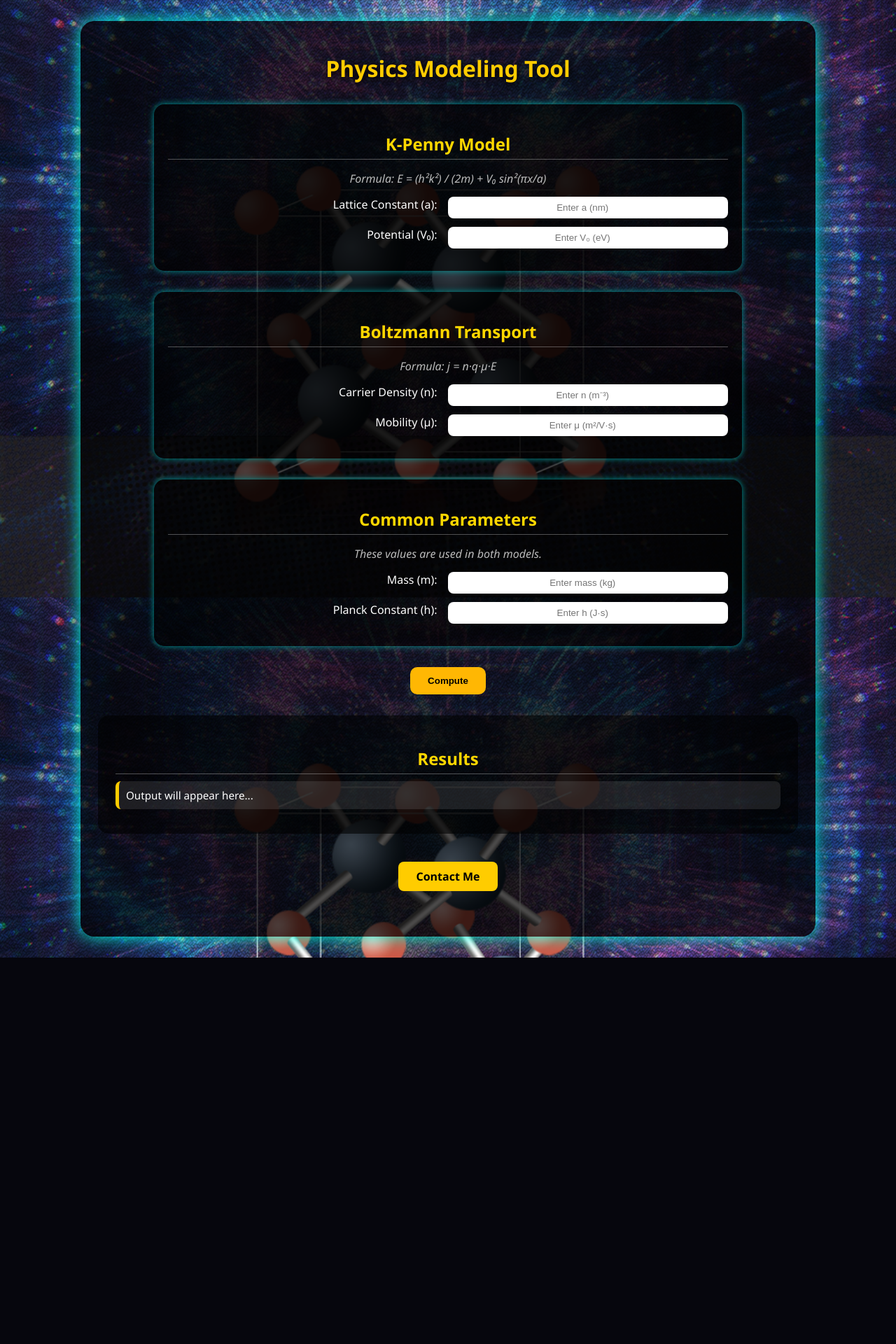
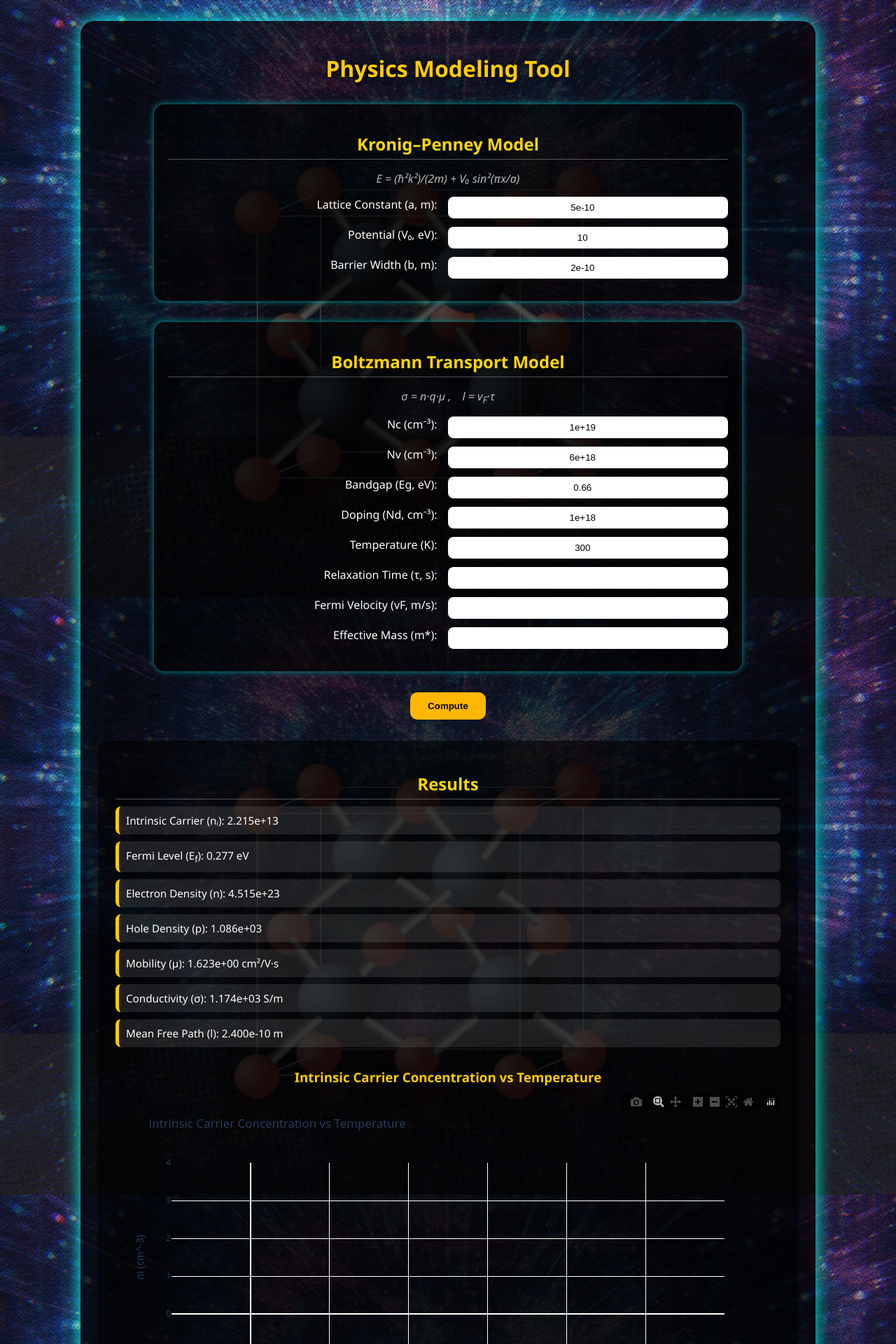
Before and after one commit to Sankalpa-Hota/semiconductor-physics-tool, a Flask app: page / in a window 1280 px wide. Shown: the top 1920 px of the page at 70% size. Before the commit the page ends 1368 px from the top, so only its background shows below. Run offline with Flask 3, Linux system fonts and the light colour scheme; some libraries are stand-ins or nearby versions.

Commit message:
Update index.html

```diff
--- a/templates/index.html
+++ b/templates/index.html
@@ -4,65 +4,112 @@
     <meta charset="UTF-8">
     <title>Physics Models Tool</title>
     <link rel="stylesheet" href="{{ url_for('static', filename='style.css') }}">
+    <script src="https://cdn.plot.ly/plotly-latest.min.js"></script>
 </head>
 <body>
     <div class="container">
         <h1>Physics Modeling Tool</h1>
 
-        <!-- === K-Penny Model === -->
+        <form method="POST">
+
+            <!-- === Kronig-Penney === -->
             <div class="input-form">
-            <h2>K-Penny Model</h2>
-            <p class="formula-hint">Formula: E = (h²k²) / (2m) + V₀ sin²(πx/a)</p>
+                <h2>Kronig–Penney Model</h2>
+                <p class="formula-hint">E = (ħ²k²)/(2m) + V₀ sin²(πx/a)</p>
 
                 <div class="input-row">
-                <label for="a">Lattice Constant (a):</label>
-                <input type="number" id="a" placeholder="Enter a (nm)">
+                    <label for="a">Lattice Constant (a, m):</label>
+                    <input type="number" name="a" id="a" step="1e-12" value="{{ a }}">
                 </div>
 
                 <div class="input-row">
-                <label for="v0">Potential (V₀):</label>
-                <input type="number" id="v0" placeholder="Enter V₀ (eV)">
+                    <label for="V0">Potential (V₀, eV):</label>
+                    <input type="number" name="V0" id="V0" value="{{ V0 }}">
+                </div>
+
+                <div class="input-row">
+                    <label for="b">Barrier Width (b, m):</label>
+                    <input type="number" name="b" id="b" step="1e-12" value="{{ b }}">
                 </div>
             </div>
 
             <!-- === Boltzmann Transport === -->
             <div class="input-form">
-            <h2>Boltzmann Transport</h2>
-            <p class="formula-hint">Formula: j = n·q·μ·E</p>
+                <h2>Boltzmann Transport Model</h2>
+                <p class="formula-hint">σ = n·q·μ , l = v<sub>F</sub>·τ</p>
 
                 <div class="input-row">
-                <label for="n">Carrier Density (n):</label>
-                <input type="number" id="n" placeholder="Enter n (m⁻³)">
+                    <label for="Nc">Nc (cm⁻³):</label>
+                    <input type="number" name="Nc" id="Nc" value="{{ Nc }}">
                 </div>
 
                 <div class="input-row">
-                <label for="mu">Mobility (μ):</label>
-                <input type="number" id="mu" placeholder="Enter μ (m²/V·s)">
+                    <label for="Nv">Nv (cm⁻³):</label>
+                    <input type="number" name="Nv" id="Nv" value="{{ Nv }}">
+                </div>
+
+                <div class="input-row">
+                    <label for="Eg">Bandgap (Eg, eV):</label>
+                    <input type="number" name="Eg" id="Eg" value="{{ Eg }}">
+                </div>
+
+                <div class="input-row">
+                    <label for="Nd">Doping (Nd, cm⁻³):</label>
+                    <input type="number" name="Nd" id="Nd" value="{{ Nd }}">
+                </div>
+
+                <div class="input-row">
+                    <label for="T">Temperature (K):</label>
+                    <input type="number" name="T" id="T" value="{{ T }}">
+                </div>
+
+                <div class="input-row">
+                    <label for="tau">Relaxation Time (τ, s):</label>
+                    <input type="number" name="tau" id="tau" value="{{ tau }}">
+                </div>
+
+                <div class="input-row">
+                    <label for="vF">Fermi Velocity (vF, m/s):</label>
+                    <input type="number" name="vF" id="vF" value="{{ vF }}">
+                </div>
+
+                <div class="input-row">
+                    <label for="m_eff">Effective Mass (m*):</label>
+                    <input type="number" name="m_eff" id="m_eff" value="{{ m_eff }}">
                 </div>
             </div>
 
-        <!-- === Common Parameters === -->
-        <div class="input-form">
-            <h2>Common Parameters</h2>
-            <p class="formula-hint">These values are used in both models.</p>
-
-            <div class="input-row">
-                <label for="m">Mass (m):</label>
-                <input type="number" id="m" placeholder="Enter mass (kg)">
-            </div>
-
-            <div class="input-row">
-                <label for="h">Planck Constant (h):</label>
-                <input type="number" id="h" placeholder="Enter h (J·s)">
-            </div>
-        </div>
-
-        <button class="submit-btn">Compute</button>
+            <button type="submit" class="submit-btn">Compute</button>
+        </form>
 
         <!-- === Results Section === -->
         <div class="results">
             <h2>Results</h2>
-            <div class="result-card">Output will appear here...</div>
+
+            <div class="result-card">Intrinsic Carrier (nᵢ): {{ "{:.3e}".format(ni) }}</div>
+            <div class="result-card">Fermi Level (E<sub>f</sub>): {{ "{:.3f}".format(Ef) }} eV</div>
+            <div class="result-card">Electron Density (n): {{ "{:.3e}".format(n) }}</div>
+            <div class="result-card">Hole Density (p): {{ "{:.3e}".format(p) }}</div>
+            <div class="result-card">Mobility (μ): {{ "{:.3e}".format(mu) }} cm²/V·s</div>
+            <div class="result-card">Conductivity (σ): {{ "{:.3e}".format(sigma) }} S/m</div>
+            <div class="result-card">Mean Free Path (l): {{ "{:.3e}".format(l) }} m</div>
+
+            <div class="plot-section">
+                <h3>Intrinsic Carrier Concentration vs Temperature</h3>
+                {{ plot_div1|safe }}
+
+                <h3>Mobility vs Temperature</h3>
+                {{ plot_div2|safe }}
+
+                <h3>Kronig–Penney Band Structure (1D)</h3>
+                {{ kp_plot_1d|safe }}
+
+                <h3>Kronig–Penney (2D)</h3>
+                {{ kp_plot_2d|safe }}
+
+                <h3>Reciprocal Lattice (3D)</h3>
+                {{ plot_div_rl|safe }}
+            </div>
         </div>
 
         <a href="/contact" class="contact-link">Contact Me</a>
```
Lines whose indentation alone changed are shown as unchanged.
